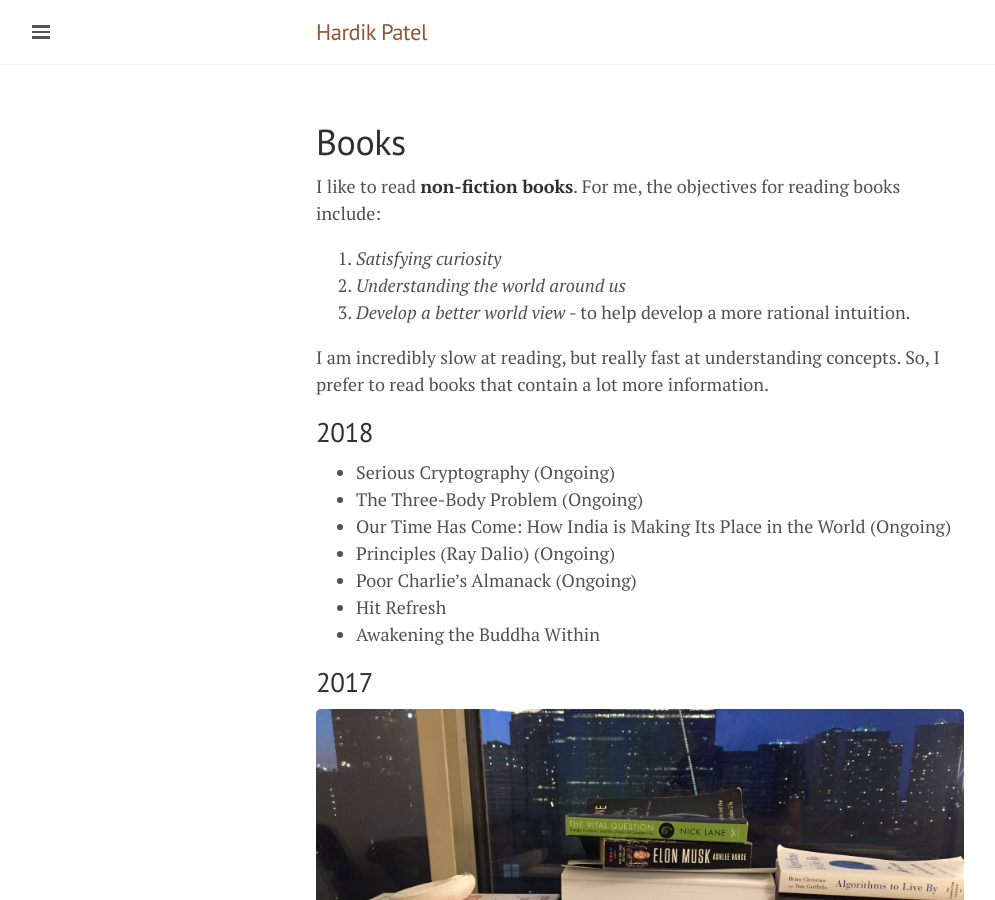
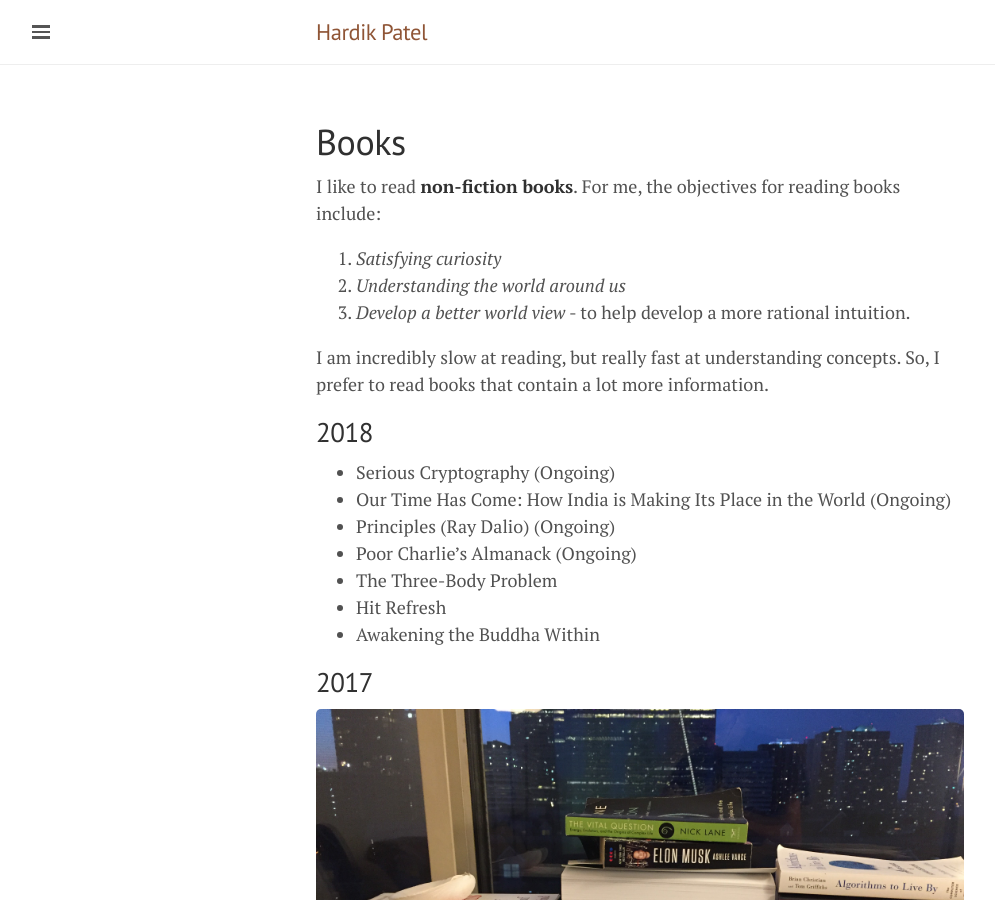
Before and after one commit to hardikp/hardikp.github.io, a Jekyll site: the page built from books.md, in a window 1280 px wide and 900 px high. Shown: the whole window, without its empty margins (0-995 px from the left). Built offline with Jekyll 4.4.1, drawn with Linux system fonts in a browser that asks for light colours; comment, search, counter and statistics services are not loaded.

Commit message:
three body problem book

```diff
--- a/books.md
+++ b/books.md
@@ -14,10 +14,10 @@ a lot more information.
 
 ## 2018
 * Serious Cryptography (Ongoing)
-* The Three-Body Problem (Ongoing)
 * Our Time Has Come: How India is Making Its Place in the World (Ongoing)
 * Principles (Ray Dalio) (Ongoing)
 * Poor Charlie's Almanack (Ongoing)
+* The Three-Body Problem
 * Hit Refresh
 * Awakening the Buddha Within
 
```
